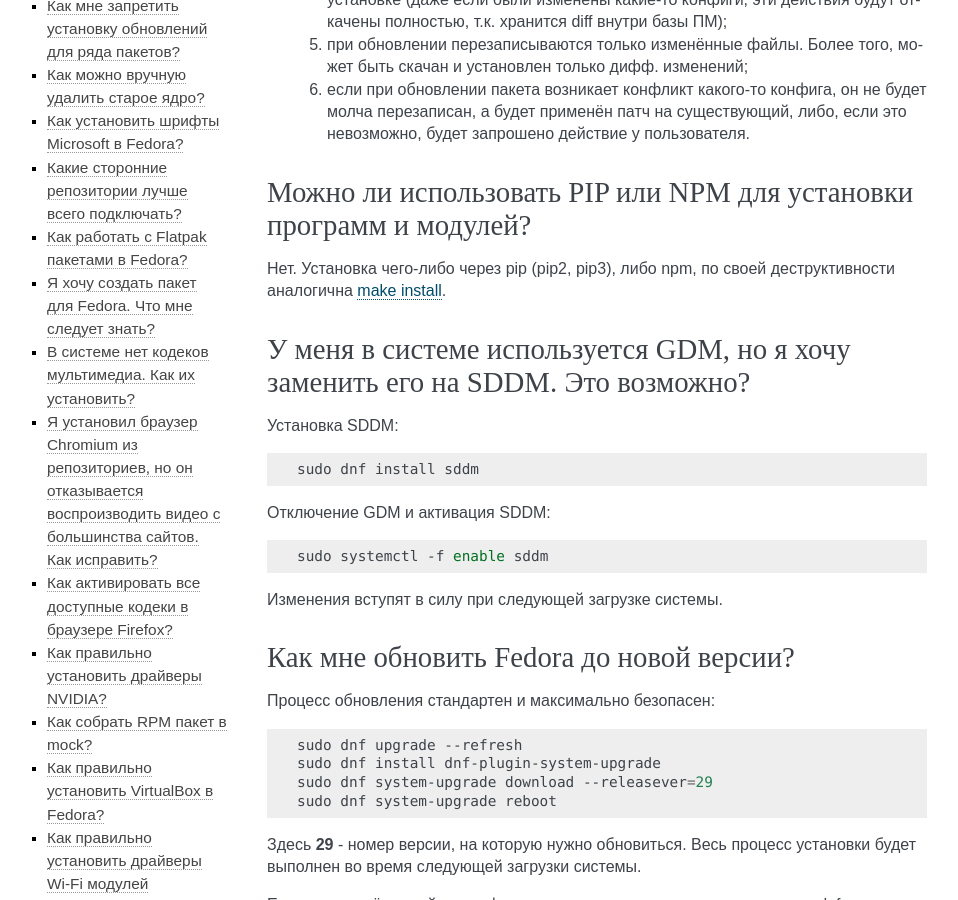
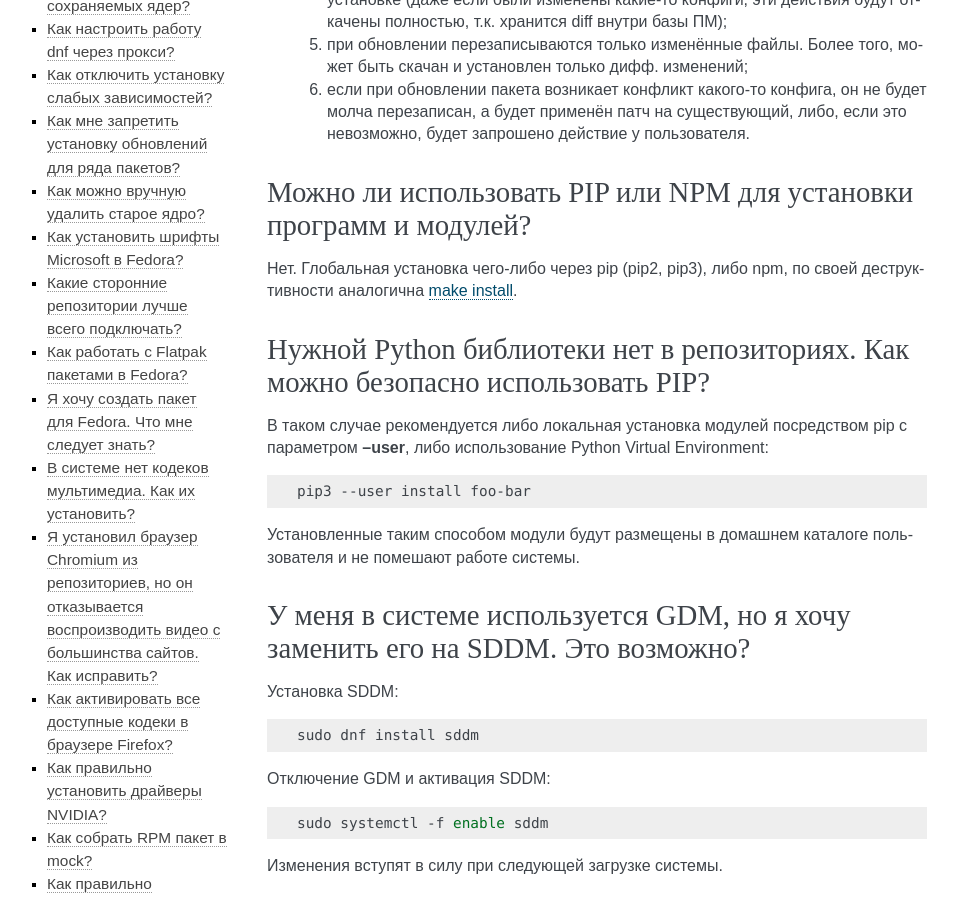
Before and after one commit to RussianFedora/FAQ, a Sphinx documentation site: the page built from source/package-manager.rst, in a window 1280 px wide and 900 px high, scrolled down 1085 px. Shown: the whole window, without its empty margins (153-1111 px from the left). Built offline with Sphinx 7.4.7, drawn with Linux system fonts in a browser that asks for light colours; some of the changed text lies outside the part shown.

Commit message:
Added question about pip user installations.

```diff
--- a/source/package-manager.rst
+++ b/source/package-manager.rst
@@ -55,7 +55,21 @@
 Можно ли использовать PIP или NPM для установки программ и модулей?
 =======================================================================
 
-Нет. Установка чего-либо через pip (pip2, pip3), либо npm, по своей деструктивности аналогична :ref:`make install <make-install>`.
+Нет. Глобальная установка чего-либо через pip (pip2, pip3), либо npm, по своей деструктивности аналогична :ref:`make install <make-install>`.
+
+.. index:: installation, pip
+.. _pip-user:
+
+Нужной Python библиотеки нет в репозиториях. Как можно безопасно использовать PIP?
+=======================================================================================
+
+В таком случае рекомендуется либо локальная установка модулей посредством pip с параметром **--user**, либо использование Python Virtual Environment:
+
+.. code-block:: bash
+
+    pip3 --user install foo-bar
+
+Установленные таким способом модули будут размещены в домашнем каталоге пользователя и не помешают работе системы.
 
 .. index:: DM change, смена менеджера сеансов, менеджер сеансов
 .. _change-dm:
```
